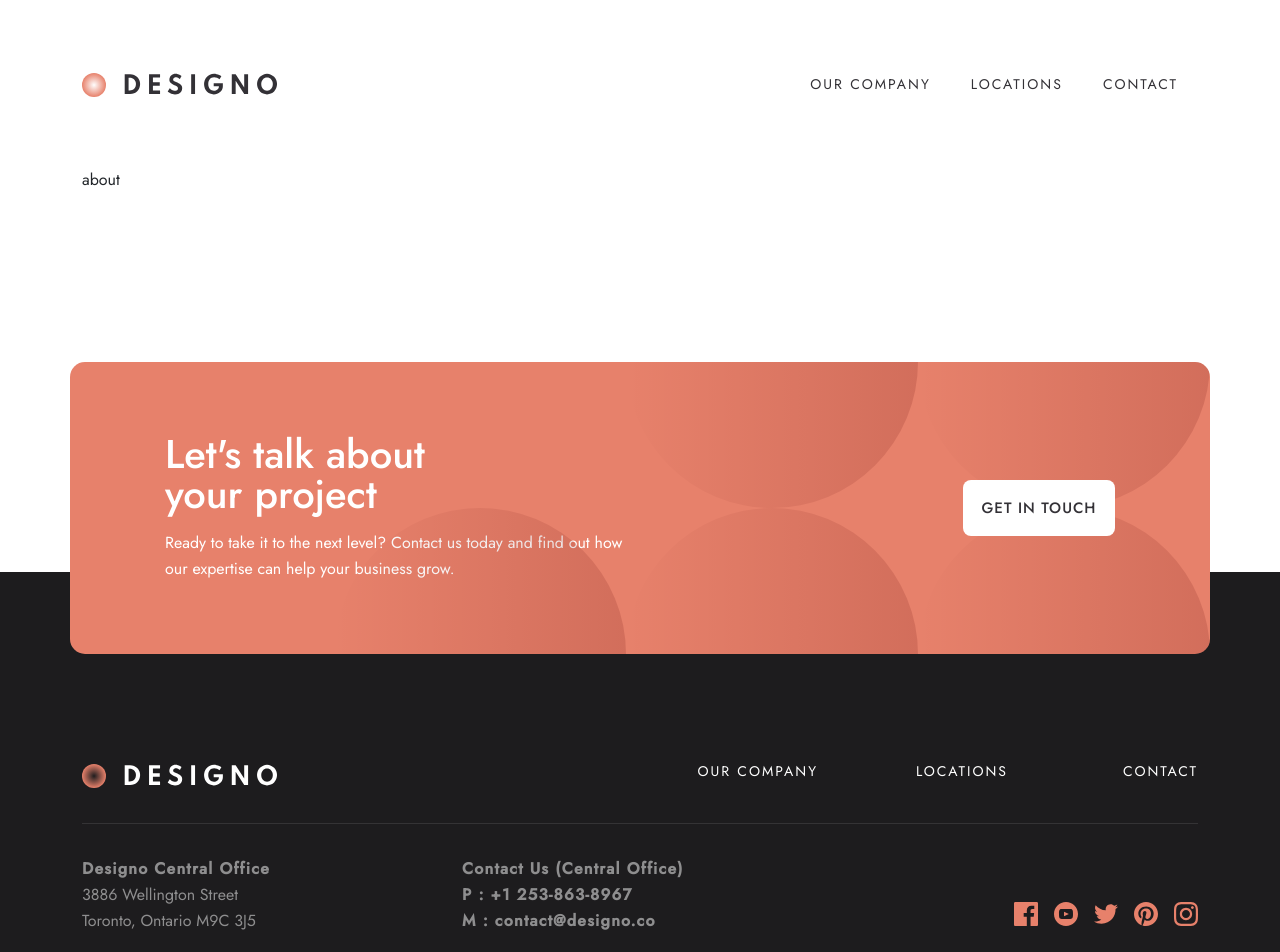
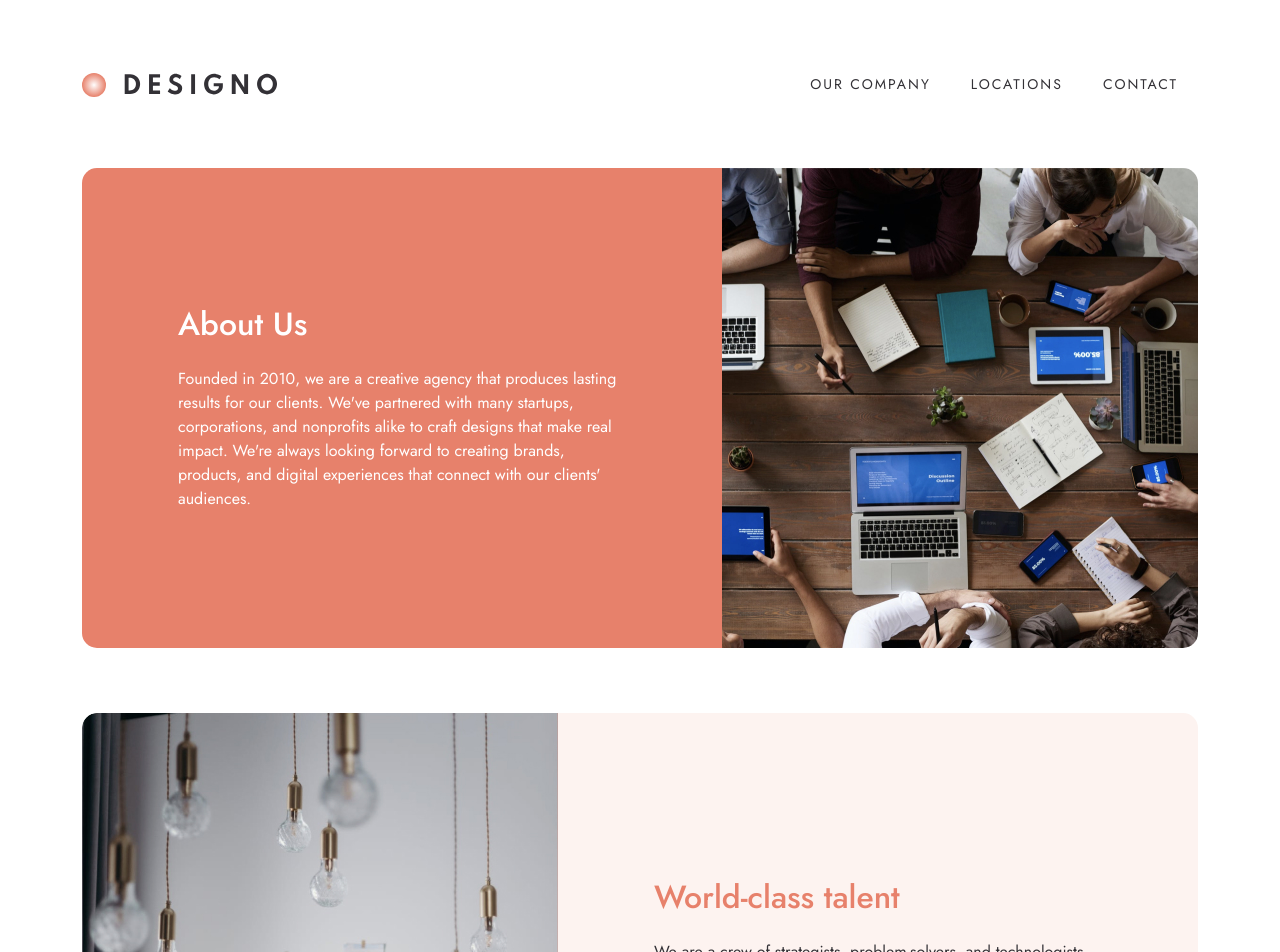
Before and after one commit to aleksi-svaridze/designo, a React (Create React App) app: page /about in a window 1280 px wide. Shown: the top 952 px of the page. Built offline with nearby package versions, Linux system fonts and the light colour scheme.

Commit message:
Start about page card styling

```diff
--- a/src/App.js
+++ b/src/App.js
@@ -7,7 +7,7 @@ import WebDesign from "./pages/WebDesign";
 import AppDesign from "./pages/AppDesign";
 import GraphicDesign from "./pages/GraphicDesign";
 import NotFound from "./pages/NotFound";
-import About from "./pages/About";
+import AboutPage from "./pages/AboutPage";
 
 
 function App() {
@@ -20,7 +20,7 @@ function App() {
               <Route path='web-design' element={<WebDesign />} />
               <Route path='app-design' element={<AppDesign />} />
               <Route path='graphic-design' element={<GraphicDesign />} />
-              <Route path='about' element={<About />} />
+              <Route path='about' element={<AboutPage />} />
               <Route path='*' element={<NotFound />} />
             </Routes>
           <Footer />
--- a/src/components/cards/Cards.jsx
+++ b/src/components/cards/Cards.jsx
@@ -1,6 +1,9 @@
 import Button from '../buttons/Button'
 import Circles from '../circles/Circles';
+
 import {Link} from 'react-router-dom'
+import { useWindowSize } from 'usehooks-ts';
+
 import arrowIcon from '../../images/portfolio/arrow_icon.svg'
 import scrollToTop from '../../functions/scrallToTop';
 
@@ -194,3 +197,23 @@ export const PortfolioCard = ({title, path, img, styles}) => {
         </div>
     )
 }
+
+export const AboutPageCard = ({img, heading, desc, desc2, textBg, imgOrder, textOrder, headingColor, descColor, imgHeight}) => {
+    const {width} = useWindowSize();
+
+    return(
+        <div className="about_page--card overflow-hidden d-flex flex-column flex-lg-row">
+
+            <div className={`about_page--card-text-content d-flex flex-column justify-content-center ${textBg +' '+ textOrder}`}>
+                <h2 className={`text-center text-md-start mb-4 ${headingColor}`}>{heading}</h2>
+                <p className={`text-center text-md-start m-0 ${descColor}`}>{desc}</p>
+                { desc2 && <p className={`text-center text-md-start mt-3 ${descColor}`}>{desc2}</p>}
+            </div>
+
+            <div
+                className={`about_page--card-img-content ${imgOrder}`}
+                style={{ backgroundImage: `url(${img})`, height: width >= 991 && imgHeight}}></div>
+
+        </div>
+    )
+}
--- a/src/pages/About.jsx
+++ /dev/null
@@ -1,11 +0,0 @@
-
-
-const About = () => {
-    return(
-        <div className="container portfolio-card-container">
-            about
-        </div>
-    )
-}
-
-export default About;
--- /dev/null
+++ b/src/pages/AboutPage.jsx
@@ -0,0 +1,54 @@
+import { AboutPageCard } from "../components/cards/Cards"
+import { useWindowSize } from "usehooks-ts"
+
+import aboutBg from '../images/about-page/about_us_bg.jpg'
+import worldClassTallentBg from '../images/about-page/world_class_talent_bg.jpg'
+import realDealBg from '../images/about-page/real_deal_bg.jpg'
+
+const AboutPage = () => {
+    const {width} = useWindowSize();
+
+    return(
+        <div className="container portfolio-card-container" style={{padding: width <= 576 && '0px'}}>
+            <div style={{marginBottom: width <= 576 ? '0' : width <= 768 ? '30px' : '65px'}}>
+                <AboutPageCard
+                    img={aboutBg}
+                    imgOrder={'order-1 order-lg-2'}
+                    imgHeight='480px'
+                    heading={'About Us'}
+                    textBg={'bg-primary text-white'}
+                    textOrder={'order-2 order-lg-1'}
+                    desc={"Founded in 2010, we are a creative agency that produces lasting results for our clients. We've partnered with many startups, corporations, and nonprofits alike to craft designs that make real impact. We're always looking forward to creating brands, products, and digital experiences that connect with our clients' audiences."}
+                />
+            </div>
+
+            <AboutPageCard
+                img={worldClassTallentBg}
+                imgOrder={'order-1'}
+                imgHeight='640px'
+                heading={'World-class talent'}
+                textBg={'bg-tertiary'}
+                textOrder={'order-2'}
+                headingColor={'text-primary'}
+                descColor={'text-gray-dark'}
+                desc={`We are a crew of strategists, problem-solvers, and technologists. Every design is thoughtfully crafted from concept to launch, ensuring success in its given market. We are constantly updating our skills in a myriad of platforms.`}
+                desc2={`Our team is multi-disciplinary and we are not merely interested in form — content and meaning are just as important. We give great importance to craftsmanship, service, and prompt delivery. Clients have always been impressed with our high-quality outcomes that encapsulates their brand's story and mission.`}
+            />
+
+            <AboutPageCard
+                img={realDealBg}
+                imgOrder={'order-1 order-lg-2'}
+                imgHeight='640px'
+                heading={'The real deal'}
+                textBg={'bg-tertiary'}
+                textOrder={'order-2 order-lg-1'}
+                headingColor={'text-primary'}
+                descColor={'text-gray-dark'}
+                desc={`As strategic partners in our clients' businesses, we are ready to take on any challenge as our own. Solving real problems require empathy and collaboration, and we strive to bring a fresh perspective to every opportunity. We make design and technology more accessible and give you tools to measure success.`}
+                desc2={`We are visual storytellers in appealing and captivating ways. By combining business and marketing strategies, we inspire audiences to take action and drive real results.`}
+            />
+        </div>
+    )
+}
+
+export default AboutPage;
--- a/src/styles/scss/main.scss
+++ b/src/styles/scss/main.scss
@@ -17,6 +17,9 @@
 @import './../../layout/about/about';
 @import './../../layout/footer/footer';
 
+@import './pages/about-page';
+
+
 body {
     font: {
         family: 'Jost', sans-serif !important;
--- /dev/null
+++ b/src/styles/scss/pages/_about-page.scss
@@ -0,0 +1,63 @@
+.about_page--card {
+
+    &-text-content {
+        padding: 60px 24px 80px;
+
+        &-heading {
+            font-size: 32px;
+            font-weight: 500;
+            line-height: 36px;
+        }
+
+        &-desc {
+            font-size: 15px;
+            font-weight: 400;
+            line-height: 25px;
+        }
+    }
+    &-img-content {
+        background-position: center;
+        background-repeat: no-repeat;
+        background-size: cover;
+
+        height: 320px;
+        width: 100%;
+    }
+    @media screen and (min-width: 576px){
+        border-radius: 15px;
+    }
+
+    @media screen and (min-width: 768px){
+
+        &-text-content {
+            padding: 60px 50px 80px;
+
+            &-heading {
+                font-size: 48px;
+                line-height: 48px;
+            }
+
+            &-desc {
+                font-size: 16px;
+                line-height: 26px;
+            }
+        }
+    }
+
+    @media screen and (min-width: 991px){
+        &-text-content {
+            padding: 0 96px;
+        }
+        &-img-content {
+            width: 476px;
+            flex-shrink: 0;
+
+            // &--tall {
+            //     height: 640px;
+            // }
+            // &--short {
+            //     height: 480px;
+            // }
+        }
+    }
+}
```
Also changed, not shown: src/styles/css/main.min.css, 1 other file (tests, documents, lock files or other folders).
